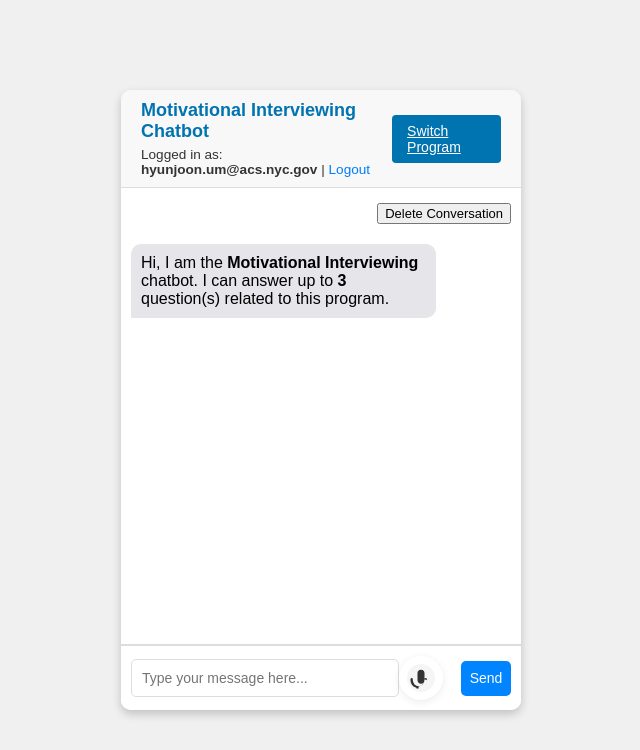
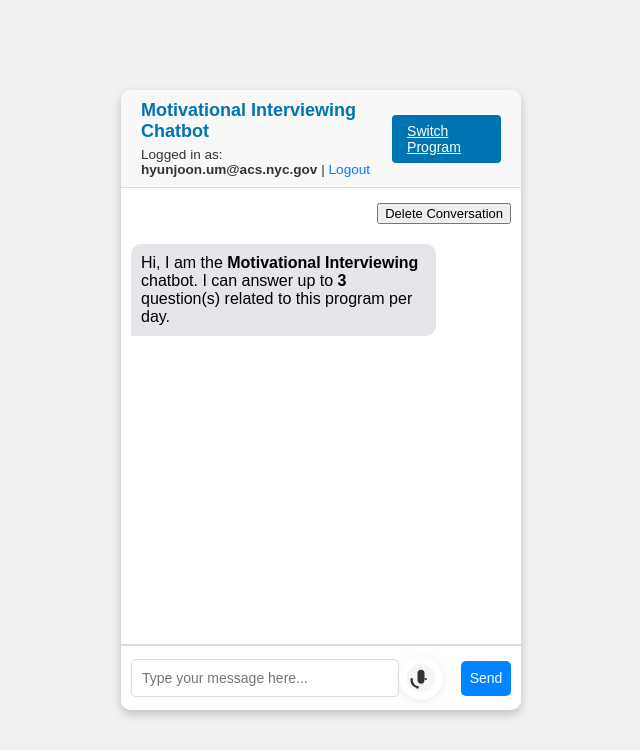
Before and after one commit to hjum84/ascwichatbot, a Flask app: page /index_mi in a window 1280 px wide. Shown: the top 750 px of the page, without its empty margins (319-959 px from the left). Run offline with Flask 3, Linux system fonts and the light colour scheme; a user stored in the database is signed in; data that the repository does not hold is empty.

Commit message:
chatbot message changed

```diff
--- a/templates/index.html
+++ b/templates/index.html
@@ -133,7 +133,7 @@
       <div class="message bot system-welcome-message">
         <p>
           Hi, I am the <strong>{{ program_display_name }}</strong> chatbot.
-          I can answer up to <strong>{{ quota }}</strong> question(s) related to this program.
+          I can answer up to <strong>{{ quota }}</strong> question(s) related to this program per day.
         </p>
       </div>
       {# Placeholder for chat history messages - will be populated by JS #}
```
